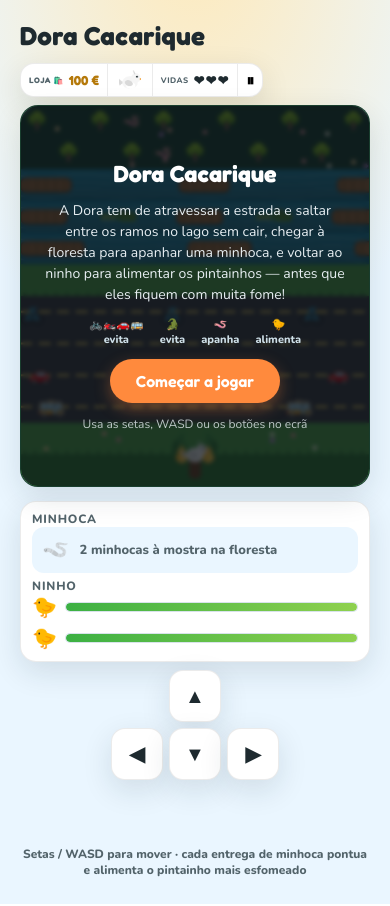
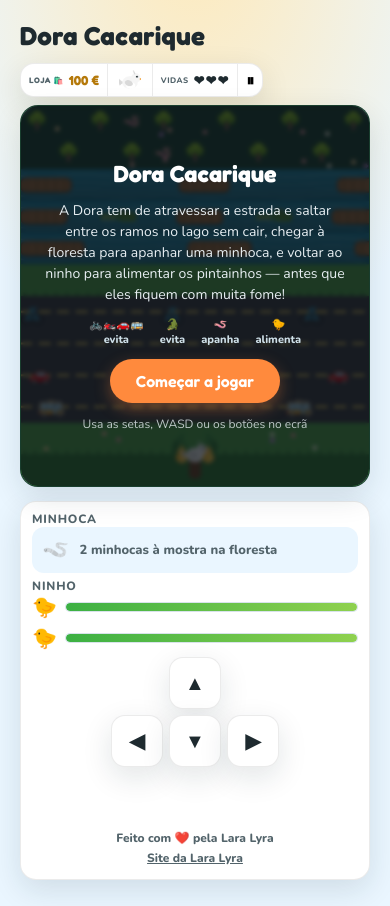
Before and after one commit to Luizeduardompf/dora-cacarique, a plain HTML site: page index.html in a window 390 px wide. Drawn offline with nearby package versions, Linux system fonts and the light colour scheme.

Commit message:
Move the on-screen d-pad into the side panel and trim the footer
The arrow buttons used to sit in their own row below the whole game
board, adding enough extra height to force the page to scroll on
shorter windows. They now live in the side panel, right under the
Pause button, and the footer credit moved there too (shortened to
"Feito com ❤️ pela Lara Lyra" + a link back to the main site),
replacing the old full-width footer and the "Setas / WASD..." hint.
The mobile breakpoint's rule that hid the last side-panel child (the
desktop Pause button, mobile uses its own floating pause icon instead)
now targets .pause-wrap by class instead of position, so it doesn't
accidentally hide the d-pad too.

Co-Authored-By: Claude Sonnet 5 <noreply@anthropic.com>

```diff
--- a/index.html
+++ b/index.html
@@ -210,7 +210,7 @@
     .chick-row .ic{ font-size: 15px; }
     .chick-row .bar{ height: 7px; }
     #chickList{ gap: 4px !important; }
-    .side-panel > div:last-child{ display: none; }
+    .side-panel .pause-wrap{ display: none; }
     .mobile-pause{
       display:flex; align-items:center; justify-content:center;
       width: auto; min-width: 0;
@@ -266,6 +266,8 @@
   }
 
   footer.hint{ text-align:center; color: var(--ink-dim); font-size: 12px; font-weight:700; }
+  footer.hint p{ margin: 0 0 4px; }
+  footer.hint a{ color: inherit; text-decoration: underline; }
 
   @media (prefers-reduced-motion: reduce){ *{ transition: none !important; } }
 </style>
@@ -339,10 +341,8 @@
         <h3>Ninho</h3>
         <div style="display:flex;flex-direction:column;gap:8px" id="chickList"></div>
       </div>
-      <div style="margin-top:auto">
+      <div class="pause-wrap" style="margin-top:auto">
         <button class="icon-btn" id="pauseBtn" style="width:100%">⏸ Pausa</button>
-      </div>
-    </div>
       </div>
 
       <div class="controls">
@@ -355,7 +355,12 @@
         </div>
       </div>
 
-  <footer class="hint">Setas / WASD para mover · cada entrega de minhoca pontua e alimenta o pintainho mais esfomeado</footer>
+      <footer class="hint">
+        <p>Feito com ❤️ pela Lara Lyra</p>
+        <p><a href="https://laralyra.vercel.app">Site da Lara Lyra</a></p>
+      </footer>
+    </div>
+  </div>
 </div>
 
 <script>
```
Lines whose indentation alone changed are shown as unchanged.
